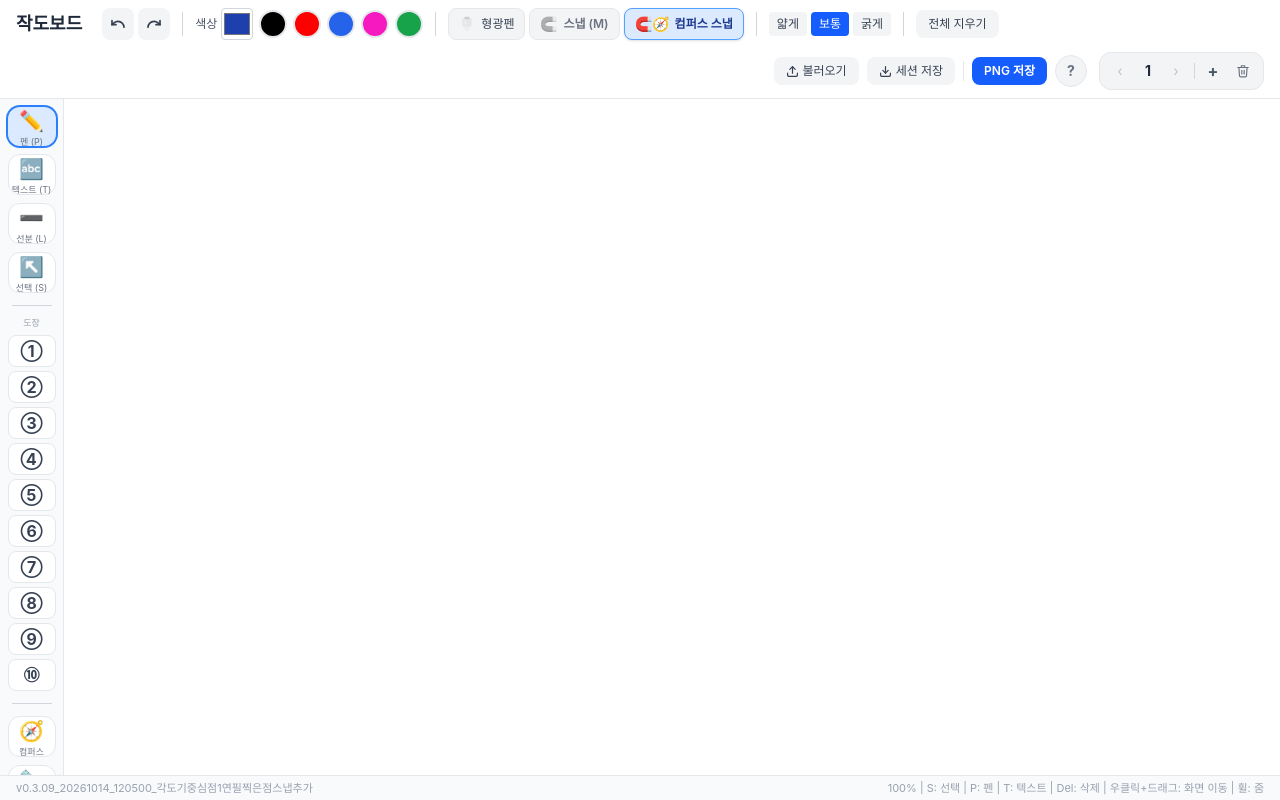
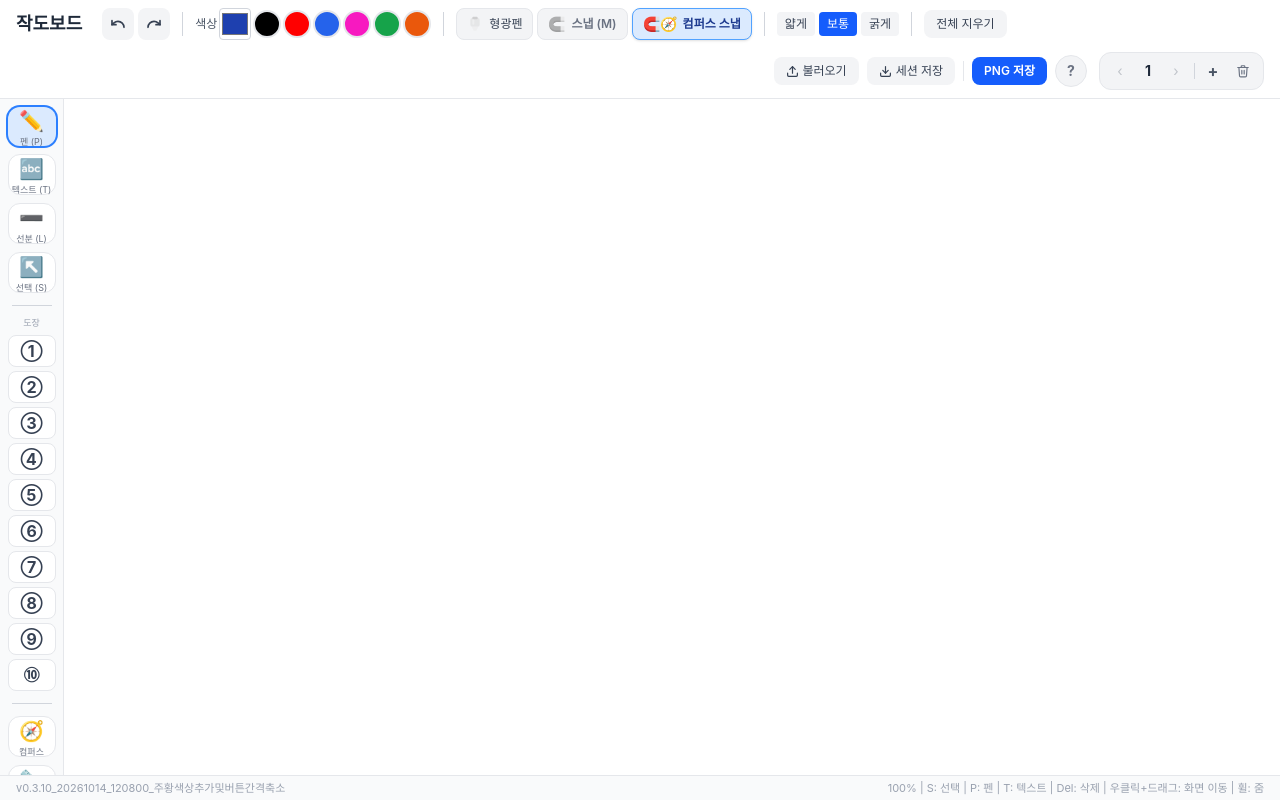
Before and after one commit to mathwawawa-dev/geometric_construction, a React (Vite) app: page / in a window 1280 px wide. Built offline with nearby package versions, Linux system fonts and the light colour scheme.

Commit message:
v0.3.10_20261014_120800_주황색상추가및버튼간격축소

```diff
--- a/src/App.jsx
+++ b/src/App.jsx
@@ -17,7 +17,7 @@ if (typeof window !== 'undefined') {
   };
 }
 
-const VERSION = 'v0.3.09_20261014_120500_각도기중심점1연필찍은점스냅추가'
+const VERSION = 'v0.3.10_20261014_120800_주황색상추가및버튼간격축소'
 
 export default function App() {
   const canvasRef = useRef(null)
--- a/src/components/Toolbar.jsx
+++ b/src/components/Toolbar.jsx
@@ -12,6 +12,7 @@ const COLOR_PRESETS = [
   { color: '#2563eb', label: '파랑', bg: '#2563eb' },
   { color: '#F719C0', label: '핑크', bg: '#F719C0' },
   { color: '#16a34a', label: '초록', bg: '#16a34a' },
+  { color: '#ea580c', label: '주황', bg: '#ea580c' },
 ]
 
 export default function Toolbar({ strokeColor, strokeWidth, setColor, setWidth, onUndo, onRedo, onClear, onSave, highlightMode, setHighlightMode, snapEnabled, setSnapEnabled, compassSnapEnabled, setCompassSnapEnabled, slideCount, currentSlideIdx, onPrevSlide, onNextSlide, onAddSlide, onDeleteSlide, onSessionSave, onSessionLoad }) {
@@ -155,8 +156,8 @@ export default function Toolbar({ strokeColor, strokeWidth, setColor, setWidth,
       <div className="w-px h-6 bg-gray-300" />
 
       {/* 색상 선택 + 프리셋 */}
-      <div className="flex items-center gap-1.5">
-        <label className="flex items-center gap-1 text-xs text-gray-600">
+      <div className="flex items-center gap-0.5">
+        <label className="flex items-center gap-0.5 text-xs text-gray-600">
           색상
           <input
             type="color"
```
Also changed, not shown: 작도보드_실행.html (+2 -2 lines), 2 other files (tests, documents, lock files or other folders).
